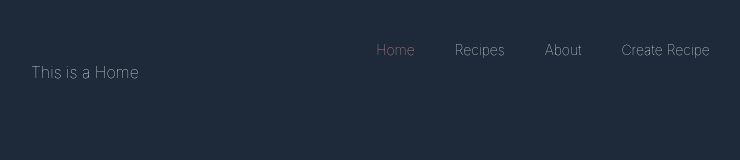
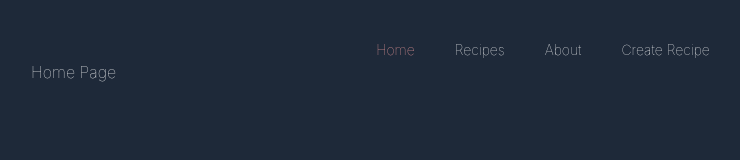
Before and after one commit to AbhishekYadav170/racipe, a React app: page / in a window 1280 px wide. Shown: the top 160 px of the page, without its empty margins (97-837 px from the left). Built offline with nearby package versions, Linux system fonts and the light colour scheme; the HTML template or start-up script is replaced by a standard one.

Commit message:
Home page

```diff
--- a/src/pages/Home.jsx
+++ b/src/pages/Home.jsx
@@ -3,7 +3,7 @@ import React from 'react'
 const Home = () => {
   return (
     <div>
-      This is a Home
+      Home Page
     </div>
   )
 }
```
